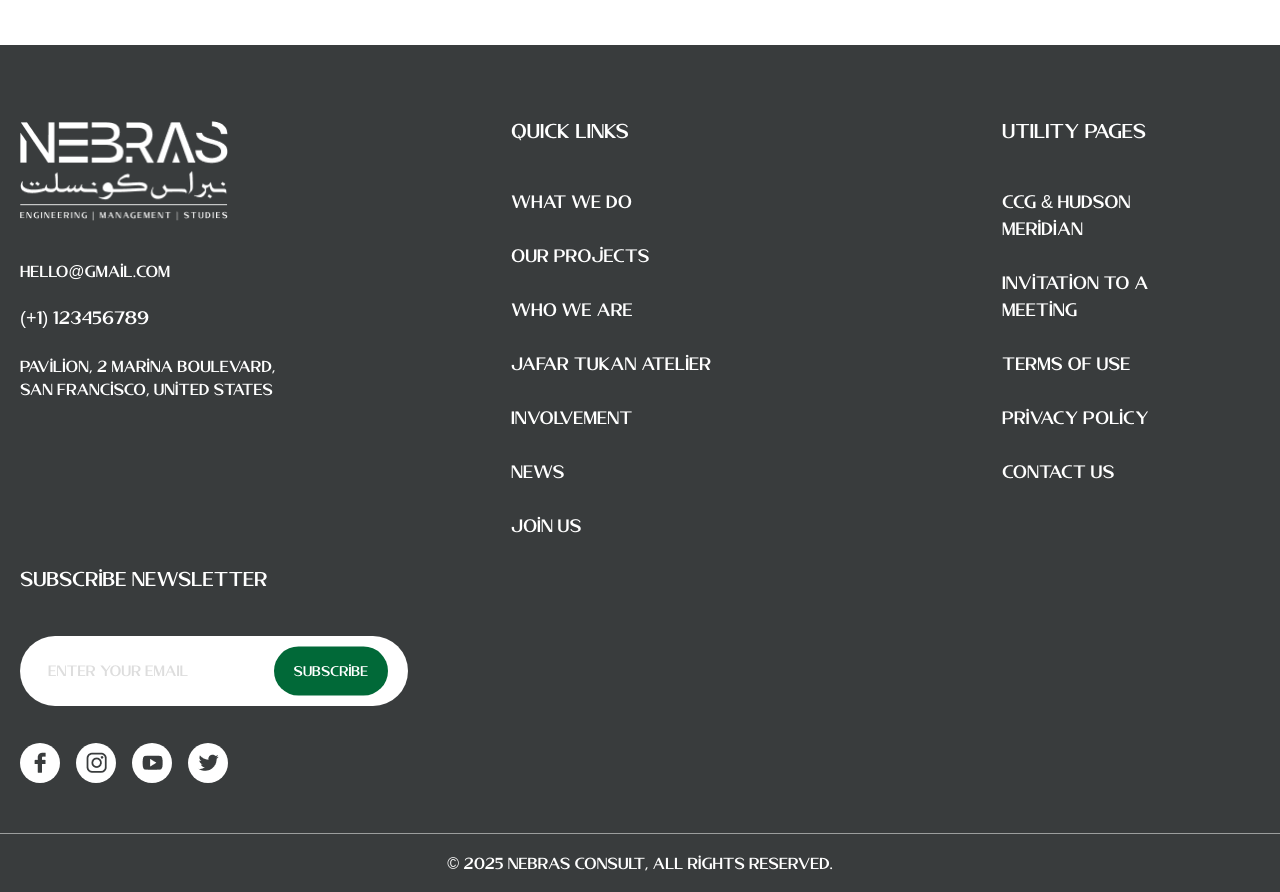
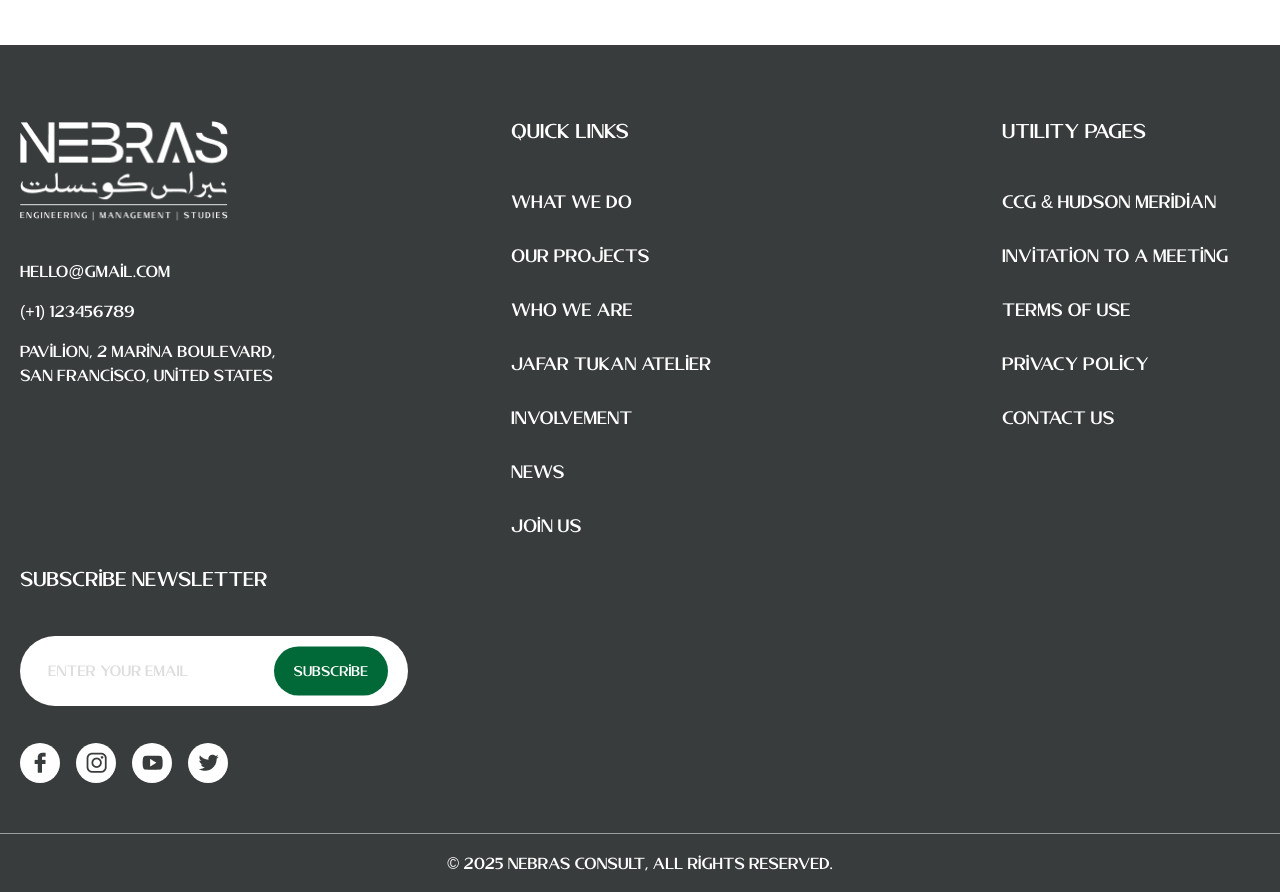
Before and after one commit to faheem-ul/Nebras, a React (Vite) app: page / in a window 1280 px wide. Shown: the part 4380-5272 px from the top of the page. Built offline with nearby package versions, Linux system fonts and the light colour scheme.

Commit message:
Added footer animation

```diff
--- a/package.json
+++ b/package.json
@@ -13,6 +13,7 @@
     "@tailwindcss/vite": "^4.1.13",
     "clsx": "^2.1.1",
     "dom": "^0.0.3",
+    "framer-motion": "^12.23.22",
     "react": "^19.1.1",
     "react-dom": "^19.1.1",
     "react-fast-marquee": "^1.6.5",
--- a/src/components/Footer.jsx
+++ b/src/components/Footer.jsx
@@ -1,3 +1,147 @@
+// import logo from "../assets/footer/footerLogo.png";
+
+// import facebook from "../assets/footer/facebook.png";
+// import instagram from "../assets/footer/instagram.png";
+// import twitter from "../assets/footer/twitter.png";
+// import youtube from "../assets/footer/youtube.png";
+
+// const Footer = () => {
+//   return (
+//     <footer className="w-full bg-[#393C3D] text-white">
+//       <div
+//         className="
+//       max-w-[1312px] mx-auto px-5
+//       pt-10 pb-10
+//       md:pt-[76px] md:pb-[50px]
+//       flex flex-col md:flex-row justify-between
+//       gap-10 md:gap-[30px] flex-wrap
+//     "
+//       >
+//         {/* Left Section */}
+//         <div className="w-full max-w-[258px]">
+//           <img
+//             src={logo}
+//             alt="Logo"
+//             className="w-[160px] md:w-[208px] h-auto mb-6 md:mb-[38px]"
+//           />
+//           <ul className="font-kosans text-sm md:text-[16px] leading-[22px] md:leading-[24px]">
+//             <li className="mb-4 md:mb-[21px]">
+//               <a href="mailto:hello@gmail.com" className="hover:underline">
+//                 hello@gmail.com
+//               </a>
+//             </li>
+//             <li className="mb-5 md:mb-[24px] text-base md:text-[18px]">
+//               <a href="tel:+1123456789" className="hover:underline">
+//                 (+1) 123456789
+//               </a>
+//             </li>
+//             <li className="text-sm md:text-[16px]">
+//               Pavilion, 2 Marina Boulevard, <br />
+//               San Francisco, United States
+//             </li>
+//           </ul>
+//         </div>
+
+//         {/* Quick Links */}
+//         <div className="w-full max-w-[258px]">
+//           <h3 className="font-kosans text-lg md:text-[20px] leading-none mb-6 md:mb-[47px]">
+//             QUICK LINKS
+//           </h3>
+//           <ul className="space-y-4 md:space-y-[27px] font-kosans text-base md:text-[18px]">
+//             <li><a href="#">What we do</a></li>
+//             <li><a href="#">Our projects</a></li>
+//             <li><a href="#">Who we are</a></li>
+//             <li><a href="#">Jafar Tukan Atelier</a></li>
+//             <li><a href="#">Involvement</a></li>
+//             <li><a href="#">News</a></li>
+//             <li><a href="#">Join us</a></li>
+//           </ul>
+//         </div>
+
+//         {/* Utility Pages */}
+//         <div className="w-full max-w-[258px]">
+//           <h3 className="font-kosans text-lg md:text-[20px] leading-none mb-6 md:mb-[47px]">
+//             UTILITY PAGES
+//           </h3>
+//           <ul className="space-y-4 md:space-y-[27px] font-kosans text-base md:text-[18px]">
+//             <li>
+//               <a href="#">
+//                 CCg & Hudson <br />
+//                 Meridian
+//               </a>
+//             </li>
+//             <li>
+//               <a href="#">
+//                 Invitation to a <br />
+//                 Meeting
+//               </a>
+//             </li>
+//             <li><a href="#">Terms of Use</a></li>
+//             <li><a href="#">Privacy Policy</a></li>
+//             <li><a href="#">Contact Us</a></li>
+//           </ul>
+//         </div>
+
+//         {/* Newsletter */}
+//         <div className="w-full max-w-[388px]">
+//           <h3 className="font-kosans text-lg md:text-[20px] leading-none mb-6 md:mb-[47px]">
+//             Subscribe Newsletter
+//           </h3>
+
+//           <div className="relative mb-6 md:mb-[37px]">
+//             <input
+//               type="email"
+//               placeholder="ENTER YOUR EMAIL"
+//               className="
+//             w-full pl-4 pr-4 py-3
+//             md:pl-[28px] md:pr-[140px] md:py-[23px]
+//             rounded-full text-black bg-white outline-none
+//             placeholder:text-sm md:placeholder:text-[15px]
+//             placeholder-[#DDDDDD] font-kosans text-sm md:text-[15px] leading-[22px] md:leading-[24px]
+//           "
+//             />
+//             <button
+//               className="
+//             mt-2 relative
+//             md:mt-0 md:absolute md:top-1/2 md:-translate-y-1/2 md:right-[19.8px]
+//             px-5 py-3 md:px-[20px] md:py-[17.5px]
+//             bg-green text-white rounded-full
+//             font-kosans text-sm md:text-[14px] leading-none cursor-pointer
+//           "
+//             >
+//               Subscribe
+//             </button>
+//           </div>
+
+//           <div className="flex gap-4">
+//             {[facebook, instagram, youtube, twitter]
+//               .map((icon, idx) => (
+//                 <a href="#" key={idx}
+//                   className="bg-white rounded-full p-2 flex items-center justify-center w-[40px] h-[40px]" >
+//                   <img src={icon} alt="social" className="h-20px w-20px" />
+//                 </a>
+//               ))}
+//           </div>
+//         </div>
+//       </div>
+
+//       {/* Bottom Bar */}
+//       <div className="border-t border-white/50">
+//         <p className="text-center py-5 text-xs md:text-sm font-kosans md:text-[16px] md:leading-[18px]">
+//           © 2025 Nebras Consult, All rights reserved.
+//         </p>
+//       </div>
+//     </footer>
+
+//   );
+// };
+
+// export default Footer;
+
+
+
+// components/Footer.jsx
+import { motion } from "framer-motion";
 import logo from "../assets/footer/footerLogo.png";
 
 import facebook from "../assets/footer/facebook.png";
@@ -5,134 +149,210 @@ import instagram from "../assets/footer/instagram.png";
 import twitter from "../assets/footer/twitter.png";
 import youtube from "../assets/footer/youtube.png";
 
+/* ---------- Variants ---------- */
+// Outer footer container: staggers columns
+const footerVariants = {
+  hidden: {},
+  visible: {
+    transition: {
+      staggerChildren: 0.18, // columns animate one-after-another
+    },
+  },
+};
+
+// Each column: staggers its children (heading + list items)
+const columnVariants = {
+  hidden: {},
+  visible: {
+    transition: {
+      staggerChildren: 0.08, // items inside a column
+    },
+  },
+};
+
+// Individual item (heading / li / icon)
+const itemVariants = {
+  hidden: { opacity: 0, x: -20 },
+  visible: {
+    opacity: 1,
+    x: 0,
+    transition: { duration: 0.48, ease: "easeOut" }, // smooth & relaxed
+  },
+};
+
 const Footer = () => {
+  const quickLinks = [
+    "What we do",
+    "Our projects",
+    "Who we are",
+    "Jafar Tukan Atelier",
+    "Involvement",
+    "News",
+    "Join us",
+  ];
+
+  const utilityLinks = [
+    "CCg & Hudson Meridian",
+    "Invitation to a Meeting",
+    "Terms of Use",
+    "Privacy Policy",
+    "Contact Us",
+  ];
+
+  const contactItems = [
+    {
+      key: "email",
+      node: (
+        <a href="mailto:hello@gmail.com" className="hover:underline">
+          hello@gmail.com
+        </a>
+      ),
+    },
+    {
+      key: "phone",
+      node: (
+        <a href="tel:+1123456789" className="hover:underline">
+          (+1) 123456789
+        </a>
+      ),
+    },
+    {
+      key: "address",
+      node: (
+        <span>
+          Pavilion, 2 Marina Boulevard, <br />
+          San Francisco, United States
+        </span>
+      ),
+    },
+  ];
+
   return (
-    <footer className="w-full bg-[#393C3D] text-white">
-      <div
-        className="
-      max-w-[1312px] mx-auto px-5
-      pt-10 pb-10
-      md:pt-[76px] md:pb-[50px]
-      flex flex-col md:flex-row justify-between
-      gap-10 md:gap-[30px] flex-wrap
-    "
+    <motion.footer
+      className="w-full bg-[#393C3D] text-white overflow-hidden"
+      // We still want the footer to fade in a little as a whole (optional)
+      initial="hidden"
+      whileInView="visible"
+      viewport={{ once: false, amount: 0.12 }} // "amount" controls how much visible to trigger
+    >
+      {/* Main content wrapper - columns are children of this and will be staggered */}
+      <motion.div
+        className="max-w-[1312px] mx-auto px-5 pt-10 pb-10 md:pt-[76px] md:pb-[50px] flex flex-col md:flex-row justify-between gap-10 md:gap-[30px] flex-wrap"
+        variants={footerVariants}
+        initial="hidden"
+        whileInView="visible"
+        viewport={{ once: false, amount: 0.12 }}
       >
-        {/* Left Section */}
-        <div className="w-full max-w-[258px]">
-          <img
+        {/* Left Column (contact & address) */}
+        <motion.div className="w-full max-w-[258px]" variants={columnVariants}>
+          <motion.img
             src={logo}
             alt="Logo"
             className="w-[160px] md:w-[208px] h-auto mb-6 md:mb-[38px]"
+            variants={itemVariants}
           />
-          <ul className="font-kosans text-sm md:text-[16px] leading-[22px] md:leading-[24px]">
-            <li className="mb-4 md:mb-[21px]">
-              <a href="mailto:hello@gmail.com" className="hover:underline">
-                hello@gmail.com
-              </a>
-            </li>
-            <li className="mb-5 md:mb-[24px] text-base md:text-[18px]">
-              <a href="tel:+1123456789" className="hover:underline">
-                (+1) 123456789
-              </a>
-            </li>
-            <li className="text-sm md:text-[16px]">
-              Pavilion, 2 Marina Boulevard, <br />
-              San Francisco, United States
-            </li>
-          </ul>
-        </div>
 
-        {/* Quick Links */}
-        <div className="w-full max-w-[258px]">
-          <h3 className="font-kosans text-lg md:text-[20px] leading-none mb-6 md:mb-[47px]">
+          <motion.ul
+            className="font-kosans text-sm md:text-[16px] leading-[22px] md:leading-[24px] space-y-4"
+            variants={columnVariants}
+          >
+            {contactItems.map((c, i) => (
+              <motion.li key={c.key} variants={itemVariants}>
+                {c.node}
+              </motion.li>
+            ))}
+          </motion.ul>
+        </motion.div>
+
+        {/* Quick Links Column */}
+        <motion.div className="w-full max-w-[258px]" variants={columnVariants}>
+          <motion.h3
+            className="font-kosans text-lg md:text-[20px] leading-none mb-6 md:mb-[47px]"
+            variants={itemVariants}
+          >
             QUICK LINKS
-          </h3>
-          <ul className="space-y-4 md:space-y-[27px] font-kosans text-base md:text-[18px]">
-            <li><a href="#">What we do</a></li>
-            <li><a href="#">Our projects</a></li>
-            <li><a href="#">Who we are</a></li>
-            <li><a href="#">Jafar Tukan Atelier</a></li>
-            <li><a href="#">Involvement</a></li>
-            <li><a href="#">News</a></li>
-            <li><a href="#">Join us</a></li>
-          </ul>
-        </div>
+          </motion.h3>
 
-        {/* Utility Pages */}
-        <div className="w-full max-w-[258px]">
-          <h3 className="font-kosans text-lg md:text-[20px] leading-none mb-6 md:mb-[47px]">
+          <motion.ul
+            className="space-y-4 md:space-y-[27px] font-kosans text-base md:text-[18px]"
+            variants={columnVariants}
+          >
+            {quickLinks.map((label, i) => (
+              <motion.li key={label} variants={itemVariants}>
+                <a href="#">{label}</a>
+              </motion.li>
+            ))}
+          </motion.ul>
+        </motion.div>
+
+        {/* Utility Pages Column */}
+        <motion.div className="w-full max-w-[258px]" variants={columnVariants}>
+          <motion.h3
+            className="font-kosans text-lg md:text-[20px] leading-none mb-6 md:mb-[47px]"
+            variants={itemVariants}
+          >
             UTILITY PAGES
-          </h3>
-          <ul className="space-y-4 md:space-y-[27px] font-kosans text-base md:text-[18px]">
-            <li>
-              <a href="#">
-                CCg & Hudson <br />
-                Meridian
-              </a>
-            </li>
-            <li>
-              <a href="#">
-                Invitation to a <br />
-                Meeting
-              </a>
-            </li>
-            <li><a href="#">Terms of Use</a></li>
-            <li><a href="#">Privacy Policy</a></li>
-            <li><a href="#">Contact Us</a></li>
-          </ul>
-        </div>
+          </motion.h3>
 
-        {/* Newsletter */}
-        <div className="w-full max-w-[388px]">
-          <h3 className="font-kosans text-lg md:text-[20px] leading-none mb-6 md:mb-[47px]">
+          <motion.ul
+            className="space-y-4 md:space-y-[27px] font-kosans text-base md:text-[18px]"
+            variants={columnVariants}
+          >
+            {utilityLinks.map((label, i) => (
+              <motion.li key={label} variants={itemVariants}>
+                <a href="#">{label}</a>
+              </motion.li>
+            ))}
+          </motion.ul>
+        </motion.div>
+
+        {/* Newsletter Column */}
+        <motion.div className="w-full max-w-[388px]" variants={columnVariants}>
+          <motion.h3
+            className="font-kosans text-lg md:text-[20px] leading-none mb-6 md:mb-[47px]"
+            variants={itemVariants}
+          >
             Subscribe Newsletter
-          </h3>
+          </motion.h3>
 
-          <div className="relative mb-6 md:mb-[37px]">
-            <input
+          <motion.div className="relative mb-6 md:mb-[37px]" variants={columnVariants}>
+            <motion.input
               type="email"
               placeholder="ENTER YOUR EMAIL"
-              className="
-            w-full pl-4 pr-4 py-3
-            md:pl-[28px] md:pr-[140px] md:py-[23px]
-            rounded-full text-black bg-white outline-none
-            placeholder:text-sm md:placeholder:text-[15px]
-            placeholder-[#DDDDDD] font-kosans text-sm md:text-[15px] leading-[22px] md:leading-[24px]
-          "
+              className="w-full pl-4 pr-4 py-3 md:pl-[28px] md:pr-[140px] md:py-[23px] rounded-full text-black bg-white outline-none placeholder:text-sm md:placeholder:text-[15px] placeholder-[#DDDDDD] font-kosans text-sm md:text-[15px] leading-[22px] md:leading-[24px]"
+              variants={itemVariants}
             />
-            <button
-              className="
-            mt-2 relative
-            md:mt-0 md:absolute md:top-1/2 md:-translate-y-1/2 md:right-[19.8px]
-            px-5 py-3 md:px-[20px] md:py-[17.5px]
-            bg-green text-white rounded-full
-            font-kosans text-sm md:text-[14px] leading-none cursor-pointer
-          "
+            <motion.button
+              className="mt-2 relative md:mt-0 md:absolute md:top-1/2 md:-translate-y-1/2 md:right-[19.8px] px-5 py-3 md:px-[20px] md:py-[17.5px] bg-green text-white rounded-full font-kosans text-sm md:text-[14px] leading-none cursor-pointer"
+              variants={itemVariants}
             >
               Subscribe
-            </button>
-          </div>
+            </motion.button>
+          </motion.div>
 
-          <div className="flex gap-4">
-            {[facebook, instagram, youtube, twitter]
-              .map((icon, idx) => (
-                <a href="#" key={idx}
-                  className="bg-white rounded-full p-2 flex items-center justify-center w-[40px] h-[40px]" >
-                  <img src={icon} alt="social" className="h-20px w-20px" />
-                </a>
-              ))}
-          </div>
-        </div>
-      </div>
+          {/* Social icons - small stagger inside column */}
+          <motion.div className="flex gap-4" variants={columnVariants}>
+            {[facebook, instagram, youtube, twitter].map((icon, idx) => (
+              <motion.a
+                key={idx}
+                href="#"
+                className="bg-white rounded-full p-2 flex items-center justify-center w-[40px] h-[40px]"
+                variants={itemVariants}
+              >
+                <img src={icon} alt="social" className="h-20px w-20px" />
+              </motion.a>
+            ))}
+          </motion.div>
+        </motion.div>
+      </motion.div>
 
-      {/* Bottom Bar */}
+      {/* Bottom Bar - static (no animation) */}
       <div className="border-t border-white/50">
         <p className="text-center py-5 text-xs md:text-sm font-kosans md:text-[16px] md:leading-[18px]">
           © 2025 Nebras Consult, All rights reserved.
         </p>
       </div>
-    </footer>
-
+    </motion.footer>
   );
 };
 
```
Also changed, not shown: 1 other file (tests, documents, lock files or other folders).
